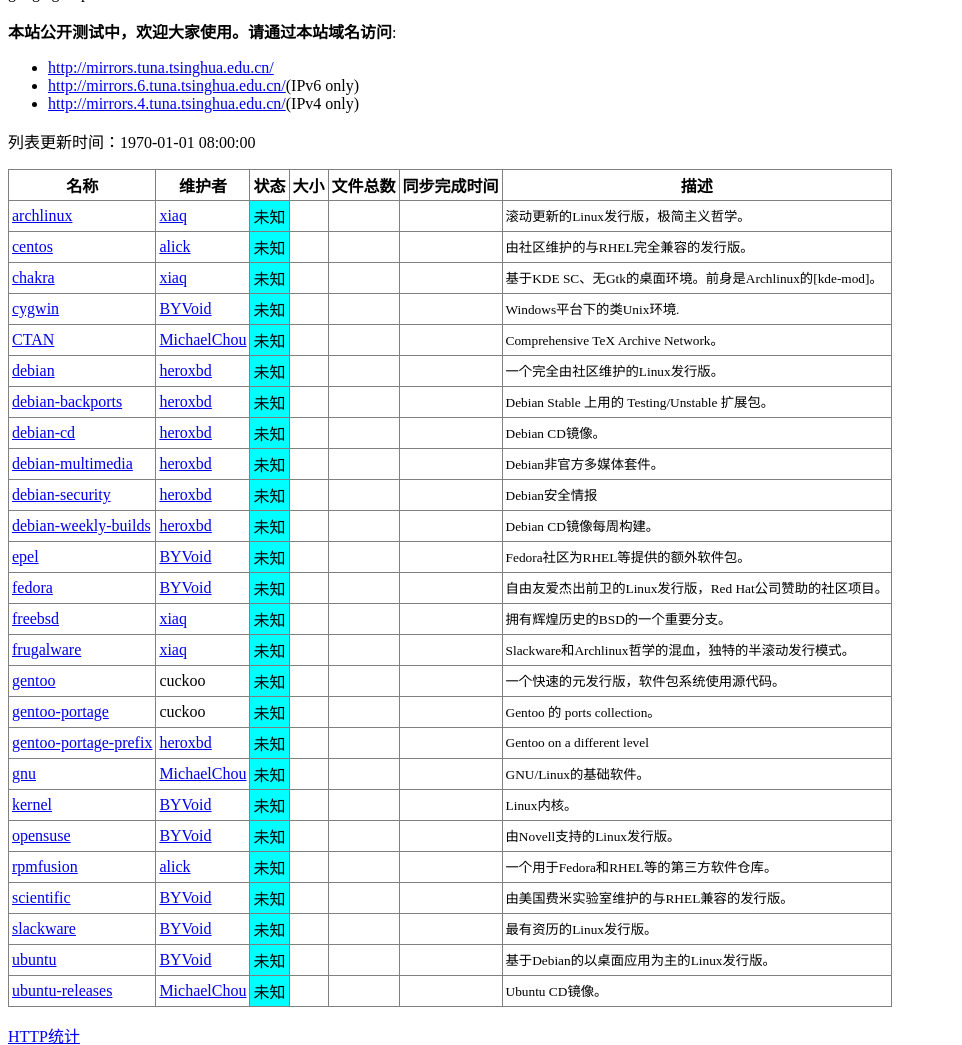
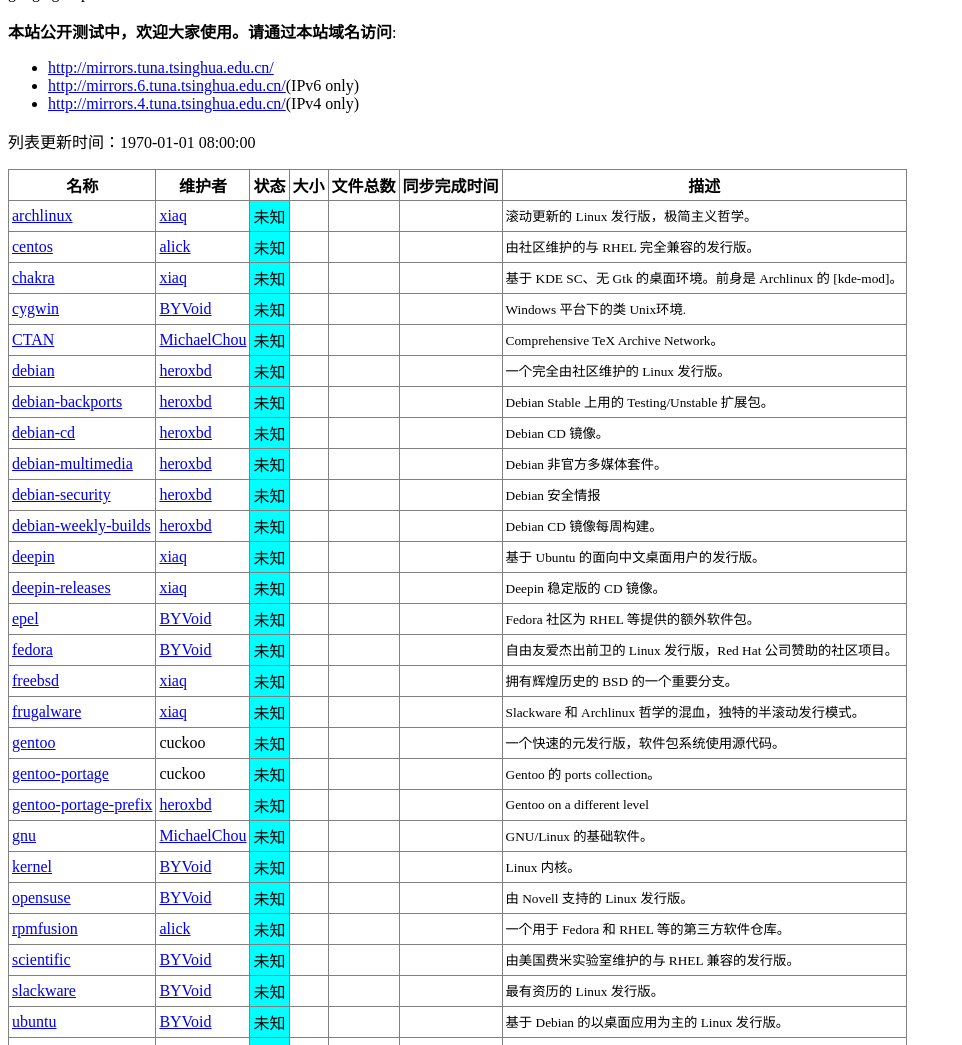
Before and after one commit to tuna/mirror-web, a PHP site: page / in a window 1280 px wide. Shown: the part 221-1266 px from the top of the page, without its empty margins (0-962 px from the left). Run offline with PHP 8.4, Linux system fonts and the light colour scheme; data that the repository does not hold is empty.

Commit message:
* Added deepin and deepin releases. * Added more whitespaces in distro descriptions.

```diff
--- a/index.php
+++ b/index.php
@@ -30,32 +30,34 @@ $status_file = '/home/ftp/log/status.txt';
 $ftp3_status_file = 'http://ftp3.tsinghua.edu.cn/status.txt';
 $status = initialize_status($status_file, $ftp3_status_file);
 $mirrors = array(
-	array('archlinux', '滚动更新的Linux发行版，极简主义哲学。', 'xiaq'),
-	array('centos', '由社区维护的与RHEL完全兼容的发行版。', 'alick'),
-	array('chakra', '基于KDE SC、无Gtk的桌面环境。前身是Archlinux的[kde-mod]。', 'xiaq'),
-	array('cygwin', 'Windows平台下的类Unix环境.', 'BYVoid'),
+	array('archlinux', '滚动更新的 Linux 发行版，极简主义哲学。', 'xiaq'),
+	array('centos', '由社区维护的与 RHEL 完全兼容的发行版。', 'alick'),
+	array('chakra', '基于 KDE SC、无 Gtk 的桌面环境。前身是 Archlinux 的 [kde-mod]。', 'xiaq'),
+	array('cygwin', 'Windows 平台下的类 Unix环境.', 'BYVoid'),
 	array('CTAN', 'Comprehensive TeX Archive Network。', 'MichaelChou'),
-	array('debian', '一个完全由社区维护的Linux发行版。', 'heroxbd'),
+	array('debian', '一个完全由社区维护的 Linux 发行版。', 'heroxbd'),
 	array('debian-backports', 'Debian Stable 上用的 Testing/Unstable 扩展包。', 'heroxbd'),
-	array('debian-cd', 'Debian CD镜像。', 'heroxbd'),
-	array('debian-multimedia', 'Debian非官方多媒体套件。', 'heroxbd'),
-	array('debian-security', 'Debian安全情报', 'heroxbd'),
-	array('debian-weekly-builds', 'Debian CD镜像每周构建。', 'heroxbd'),
-	array('epel', 'Fedora社区为RHEL等提供的额外软件包。', 'BYVoid'),
-	array('fedora', '自由友爱杰出前卫的Linux发行版，Red Hat公司赞助的社区项目。', 'BYVoid'),
-	array('freebsd', '拥有辉煌历史的BSD的一个重要分支。', 'xiaq'),
-	array('frugalware', 'Slackware和Archlinux哲学的混血，独特的半滚动发行模式。', 'xiaq'),
+	array('debian-cd', 'Debian CD 镜像。', 'heroxbd'),
+	array('debian-multimedia', 'Debian 非官方多媒体套件。', 'heroxbd'),
+	array('debian-security', 'Debian 安全情报', 'heroxbd'),
+	array('debian-weekly-builds', 'Debian CD 镜像每周构建。', 'heroxbd'),
+	array('deepin', '基于 Ubuntu 的面向中文桌面用户的发行版。', 'xiaq'),
+	array('deepin-releases', 'Deepin 稳定版的 CD 镜像。', 'xiaq'),
+	array('epel', 'Fedora 社区为 RHEL 等提供的额外软件包。', 'BYVoid'),
+	array('fedora', '自由友爱杰出前卫的 Linux 发行版，Red Hat 公司赞助的社区项目。', 'BYVoid'),
+	array('freebsd', '拥有辉煌历史的 BSD 的一个重要分支。', 'xiaq'),
+	array('frugalware', 'Slackware 和 Archlinux 哲学的混血，独特的半滚动发行模式。', 'xiaq'),
 	array('gentoo', '一个快速的元发行版，软件包系统使用源代码。', 'cuckoo'),
 	array('gentoo-portage', 'Gentoo 的 ports collection。', 'cuckoo'),
 	array('gentoo-portage-prefix', 'Gentoo on a different level', 'heroxbd'),
-	array('gnu', 'GNU/Linux的基础软件。', 'MichaelChou'),
-	array('kernel', 'Linux内核。', 'BYVoid'),
-	array('opensuse', '由Novell支持的Linux发行版。', 'BYVoid'),
-	array('rpmfusion', '一个用于Fedora和RHEL等的第三方软件仓库。', 'alick'),
-	array('scientific', '由美国费米实验室维护的与RHEL兼容的发行版。', 'BYVoid'),
-	array('slackware', '最有资历的Linux发行版。', 'BYVoid'),
-	array('ubuntu', '基于Debian的以桌面应用为主的Linux发行版。', 'BYVoid'),
-        array('ubuntu-releases', 'Ubuntu CD镜像。', 'MichaelChou'),
+	array('gnu', 'GNU/Linux 的基础软件。', 'MichaelChou'),
+	array('kernel', 'Linux 内核。', 'BYVoid'),
+	array('opensuse', '由 Novell 支持的 Linux 发行版。', 'BYVoid'),
+	array('rpmfusion', '一个用于 Fedora 和 RHEL 等的第三方软件仓库。', 'alick'),
+	array('scientific', '由美国费米实验室维护的与 RHEL 兼容的发行版。', 'BYVoid'),
+	array('slackware', '最有资历的 Linux 发行版。', 'BYVoid'),
+	array('ubuntu', '基于 Debian 的以桌面应用为主的 Linux 发行版。', 'BYVoid'),
+        array('ubuntu-releases', 'Ubuntu CD 镜像。', 'MichaelChou'),
 );
 
 function maintainer($name)
```
